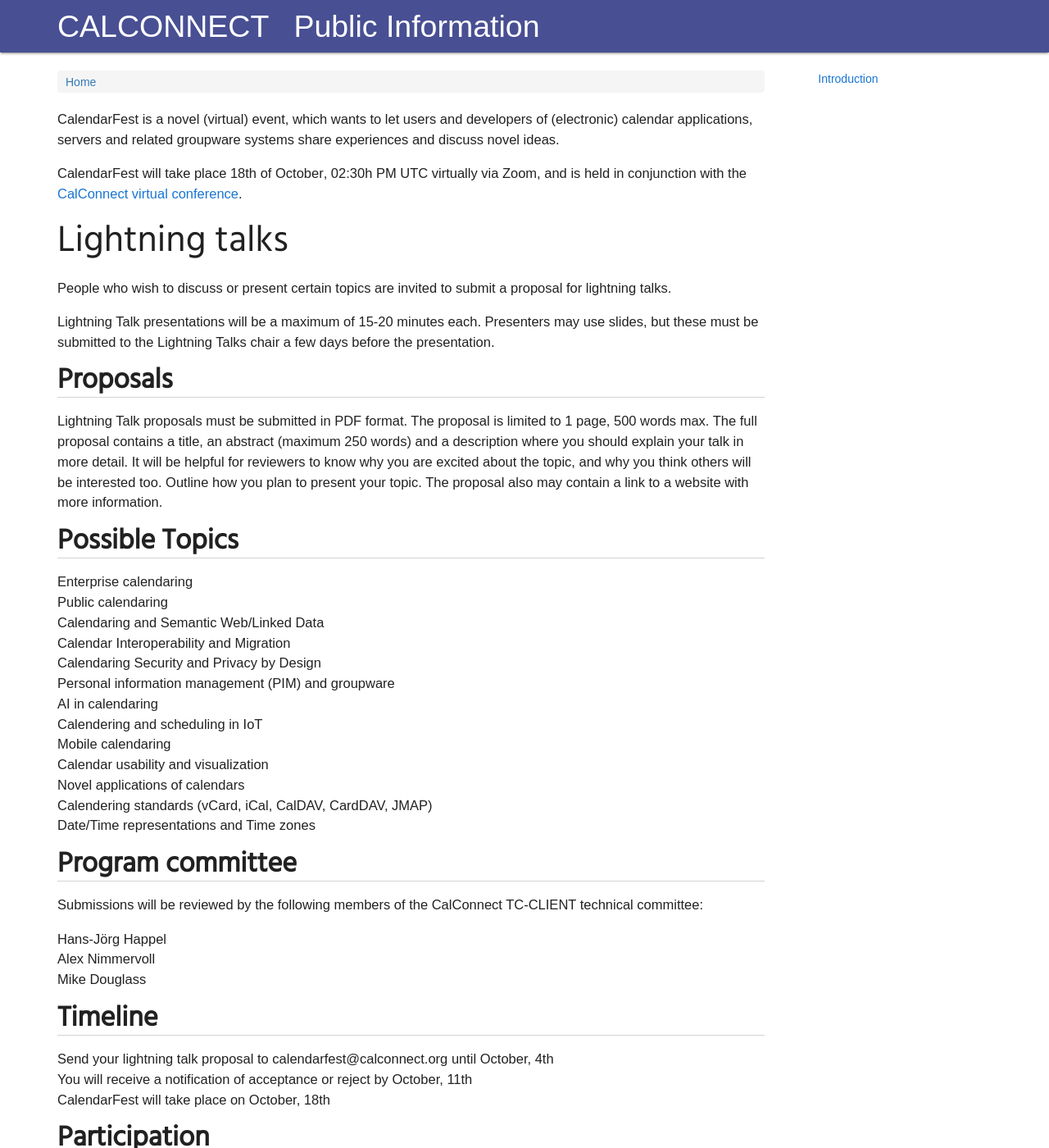
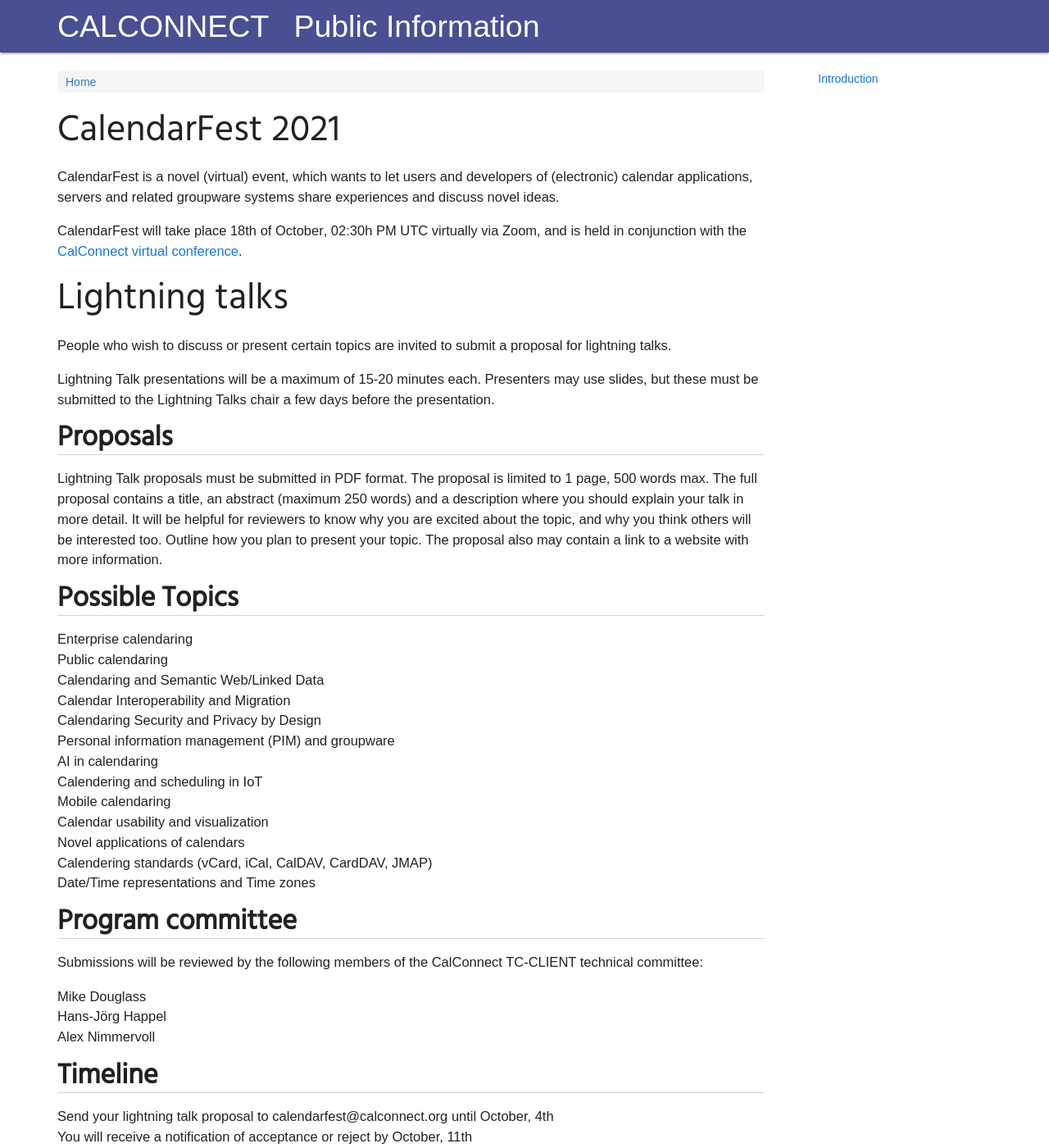
Before and after one commit to CalConnect/public, a Jekyll site: the page built from _pages/CalendarFest.md, in a window 1280 px wide and 1400 px high. Shown: the whole window at 82% size. Built offline with Jekyll 4.4.1, drawn with Linux system fonts in a browser that asks for light colours; some web fonts are replaced.

Commit message:
Update CalendarFest.md

```diff
--- a/_pages/CalendarFest.md
+++ b/_pages/CalendarFest.md
@@ -5,6 +5,8 @@ parent: "/"
 mainParent: "CalendarFest"
 order: 0
 ---
+
+# CalendarFest 2021
 
 CalendarFest is a novel (virtual) event, which wants to let users and developers of (electronic) calendar applications, servers and related groupware systems share experiences and discuss novel ideas.
 
@@ -38,9 +40,9 @@ Lightning Talk proposals must be submitted in PDF format. The proposal is limite
 
 ## Program committee
 Submissions will be reviewed by the following members of the CalConnect TC-CLIENT technical committee:
+* Mike Douglass
 * Hans-Jörg Happel
 * Alex Nimmervoll
-* Mike Douglass
 
 ## Timeline
 
@@ -48,6 +50,6 @@ Submissions will be reviewed by the following members of the CalConnect TC-CLIEN
 * You will receive a notification of acceptance or reject by October, 11th
 * CalendarFest will take place on October, 18th
 
-## Participation
+# Participation
 
 Participation at CalendarFest will be free for presenters of accepted talks. Other participants need to register for a small organizational fee, which also allows for participation at the  “colocated” CalConnect Virtual Conference.
```
